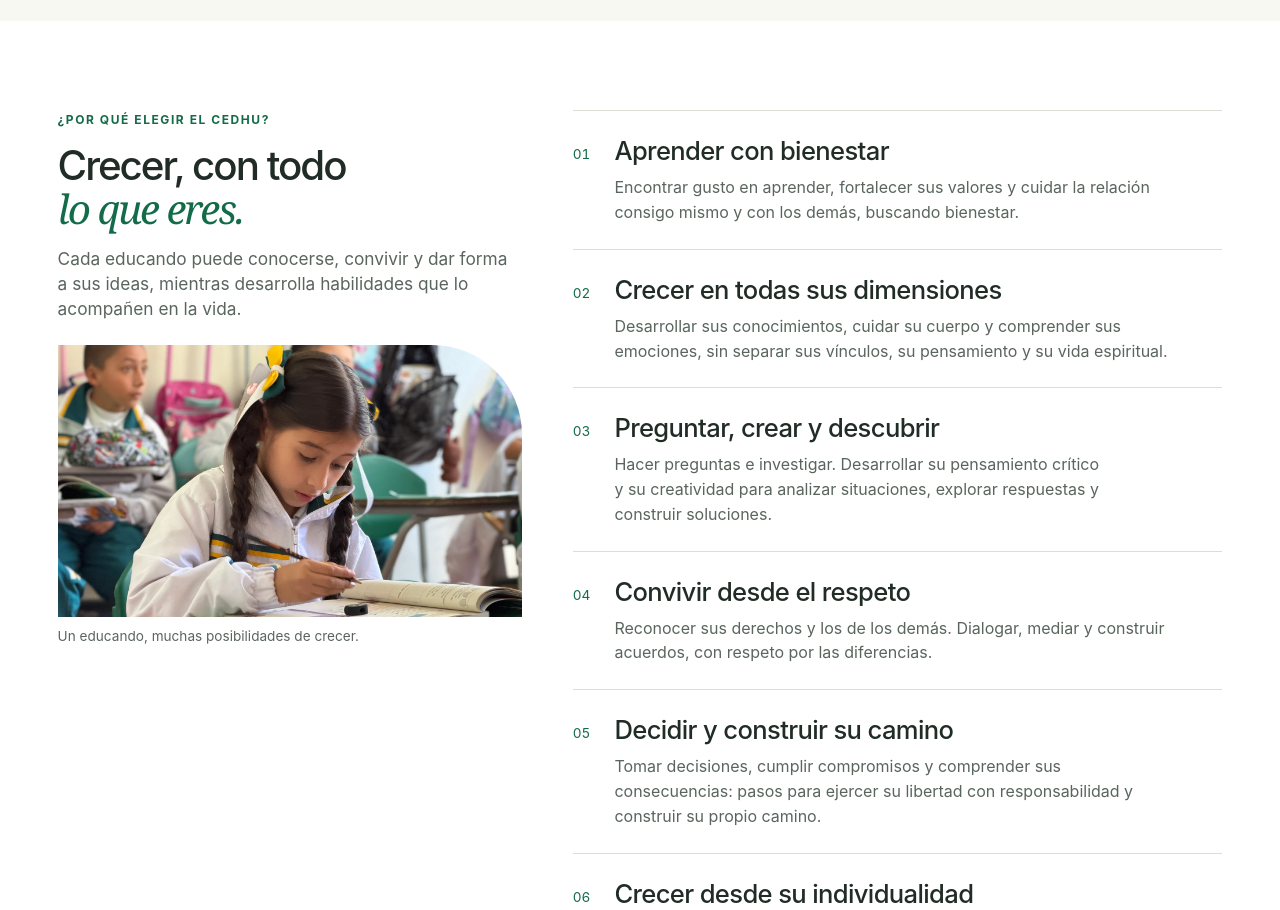
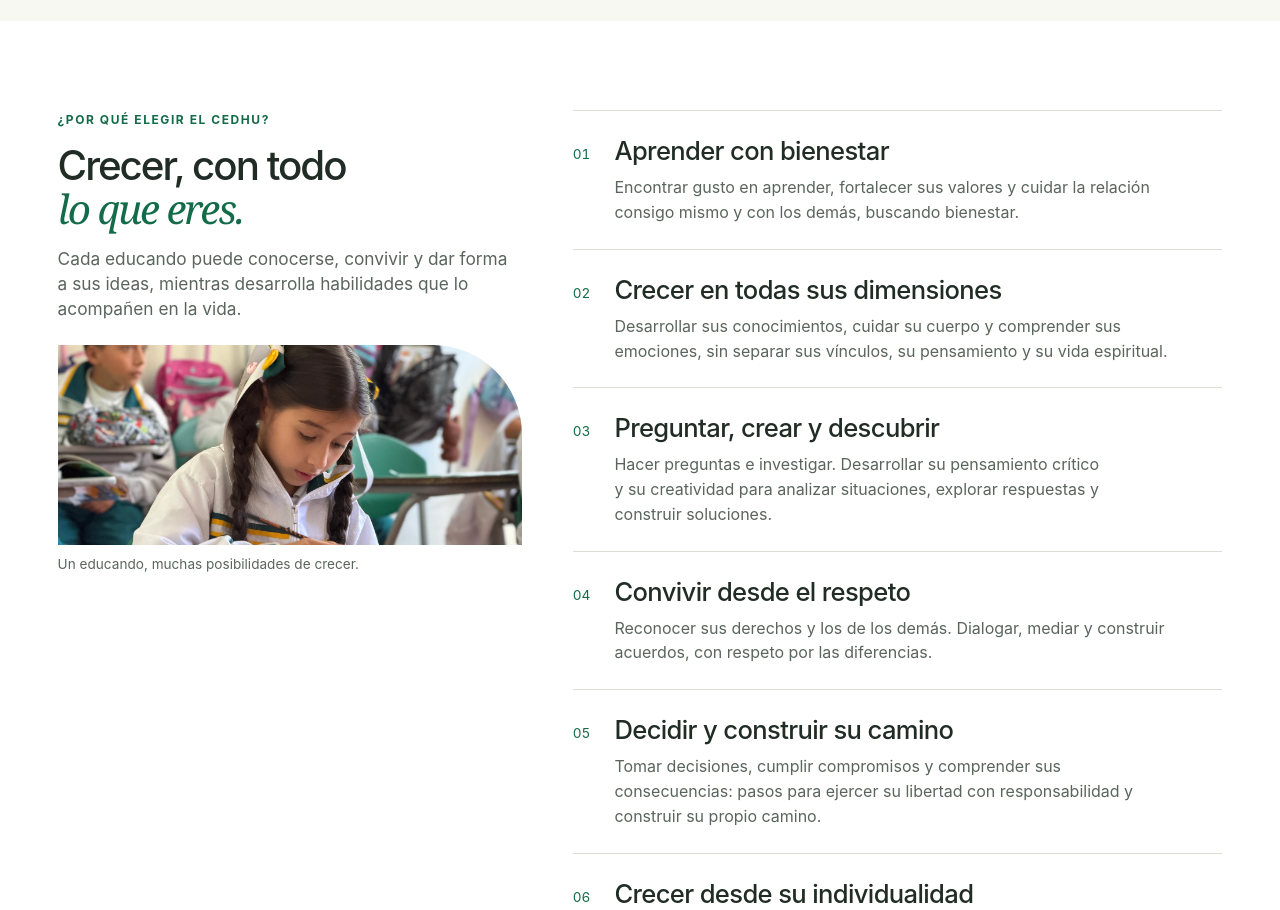
Before and after one commit to Cedhu-Sog/website-2027, an Astro site: page / in a window 1280 px wide. Shown: the part 860-1770 px from the top of the page. Built offline with nearby package versions, Linux system fonts and the light colour scheme; Astro itself is replaced by a stand-in of ours.

Commit message:
Arreglo del sticky en portatiles

```diff
--- a/src/styles/components/why-cedhu.css
+++ b/src/styles/components/why-cedhu.css
@@ -81,14 +81,6 @@
 }
 
 @media (min-width: 48rem) {
-  .why-cedhu__sticky {
-    display: grid;
-    grid-template-columns: minmax(0, 1.1fr) minmax(0, 1fr);
-    gap: var(--space-lg);
-    align-items: center;
-  }
-
-  .why-cedhu__photo { margin-top: 0; }
   .why-cedhu__item { column-gap: var(--space-md); }
 }
 
@@ -102,6 +94,9 @@
   .why-cedhu__intro { align-self: stretch; }
 
   .why-cedhu__sticky {
+    /* The stretched outer column bounds the entire block's sticky travel. */
+    position: sticky;
+    top: calc(var(--header-desktop-height) + var(--space-md));
     display: block;
     align-self: start;
   }
@@ -126,19 +121,23 @@
   .why-cedhu__photo { margin-top: var(--space-md); }
 
   .why-cedhu__photo img {
-    height: clamp(13.75rem, 34svh, 17.5rem);
+    height: clamp(9.375rem, 25dvh, 14.375rem);
     aspect-ratio: auto;
     object-position: 50% 30%;
   }
 }
 
-/* The outer column stretches to the list's height and bounds the single sticky
-   wrapper containing the heading, introduction, photograph and caption. */
-@media (min-width: 62rem) and (min-height: 44rem) {
-  .why-cedhu__sticky {
-    position: sticky;
-    top: calc(var(--header-desktop-height) + var(--space-md));
+/* Height only compacts the content; sticky activation depends on width. */
+@media (min-width: 62rem) and (max-height: 45rem) {
+  .why-cedhu__intro .eyebrow { margin-bottom: var(--space-xs); }
+
+  .why-cedhu__intro h2 {
+    font-size: calc(var(--text-h2) * .85);
+    line-height: 1.02;
   }
+
+  .why-cedhu__description { margin-top: var(--space-xs); }
+  .why-cedhu__photo { margin-top: var(--space-sm); }
 }
 
 @media print {
```
